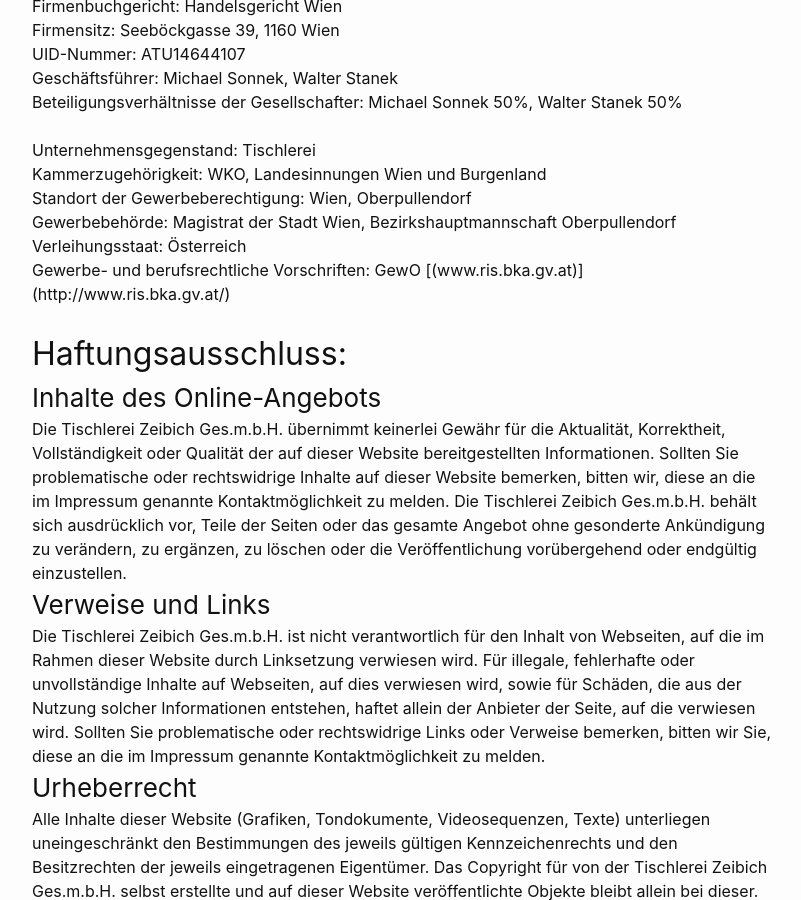
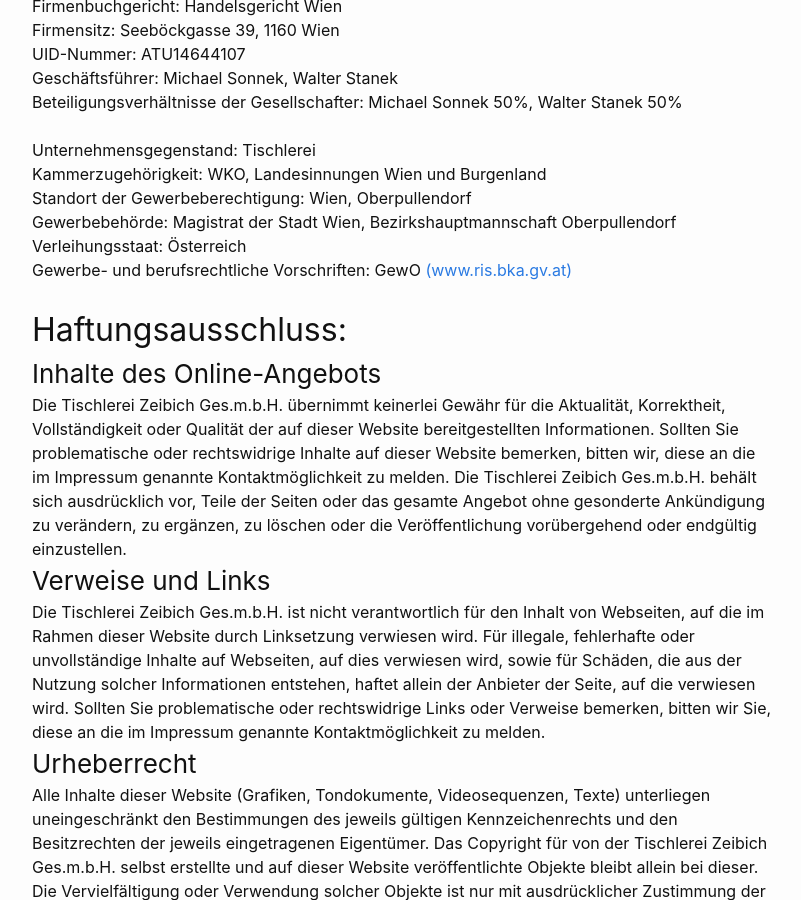
Before and after one commit to Zeibich/www.zeibich.at, a Jekyll site: the page built from impressum.md, in a window 1280 px wide and 900 px high, scrolled down 510 px. Shown: the whole window, without its empty margins (238-1039 px from the left). Built offline with Jekyll 4.4.1, drawn with Linux system fonts in a browser that asks for light colours; some of the changed lines change nothing that is shown.

Commit message:
Update impressum.md

```diff
--- a/impressum.md
+++ b/impressum.md
@@ -36,7 +36,7 @@
 Standort der Gewerbeberechtigung: Wien, Oberpullendorf<br>
 Gewerbebehörde: Magistrat der Stadt Wien, Bezirkshauptmannschaft Oberpullendorf<br>
 Verleihungsstaat: Österreich<br>
-Gewerbe- und berufsrechtliche Vorschriften: GewO [(www.ris.bka.gv.at)](http://www.ris.bka.gv.at/)<br>
+Gewerbe- und berufsrechtliche Vorschriften: GewO <a href="http://www.ris.bka.gv.at/" target=_blank>(www.ris.bka.gv.at)</a><br>
 </p>
 <br>
 
```
